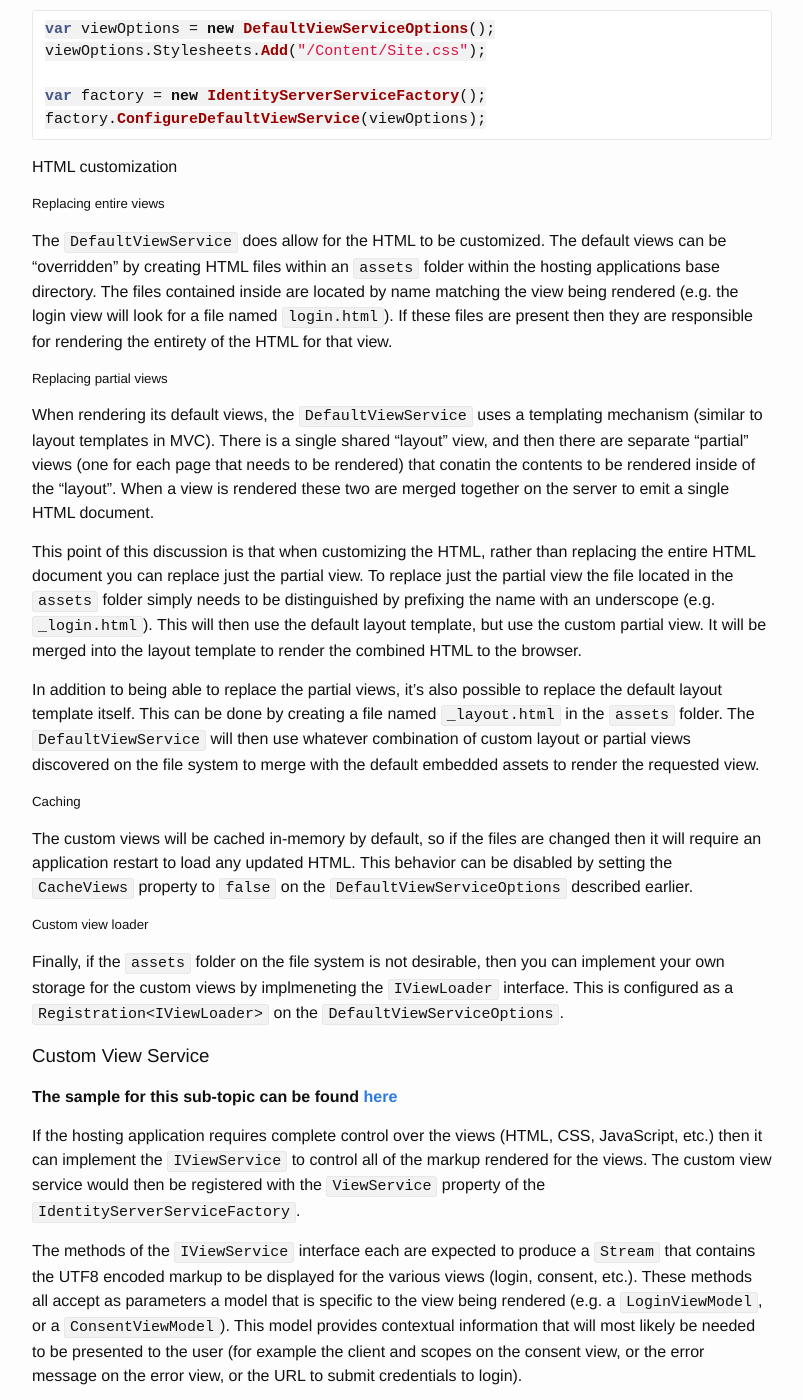
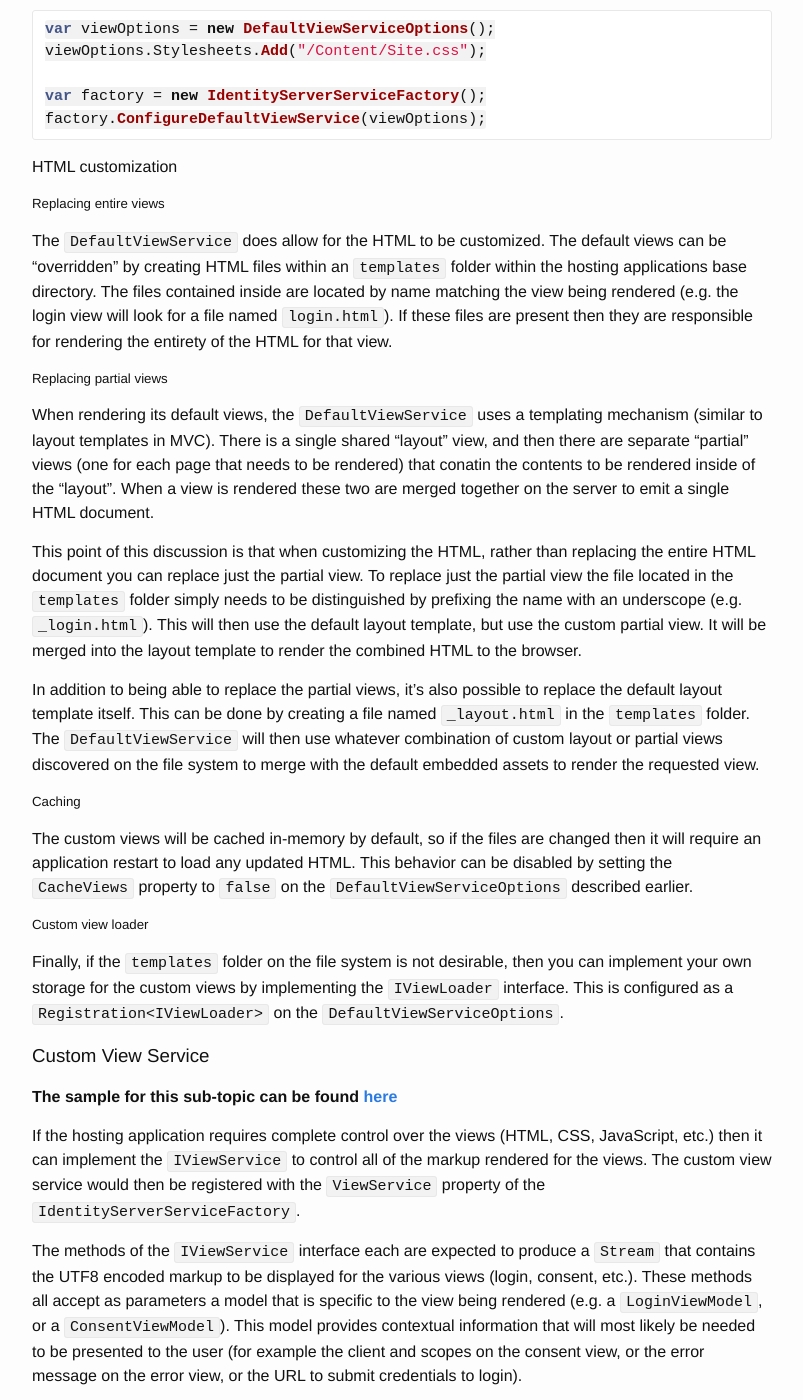
Before and after one commit to IdentityServer/Documentation, a Jekyll site: the page built from docs/advanced/customizingViews.md, in a window 1280 px wide and 1400 px high, scrolled down 955 px. Shown: the whole window, without its empty margins (238-1041 px from the left). Built offline with Jekyll 4.4.1, drawn with Linux system fonts in a browser that asks for light colours; Markdown is read by kramdown in place of the engine named in the settings.

Commit message:
Fixed location of view overrides

```diff
--- a/docs/advanced/customizingViews.md
+++ b/docs/advanced/customizingViews.md
@@ -40,15 +40,15 @@
 
 ##### Replacing entire views
 
-The `DefaultViewService` does allow for the HTML to be customized. The default views can be "overridden" by creating HTML files within an `assets` folder within the hosting applications base directory. The files contained inside are located by name matching the view being rendered (e.g. the login view will look for a file named `login.html`). If these files are present then they are responsible for rendering the entirety of the HTML for that view.
+The `DefaultViewService` does allow for the HTML to be customized. The default views can be "overridden" by creating HTML files within an `templates` folder within the hosting applications base directory. The files contained inside are located by name matching the view being rendered (e.g. the login view will look for a file named `login.html`). If these files are present then they are responsible for rendering the entirety of the HTML for that view.
 
 ##### Replacing partial views
 
 When rendering its default views, the `DefaultViewService` uses a templating mechanism (similar to layout templates in MVC). There is a single shared "layout" view, and then there are separate "partial" views (one for each page that needs to be rendered) that conatin the contents to be rendered inside of the "layout". When a view is rendered these two are merged together on the server to emit a single HTML document.
 
-This point of this discussion is that when customizing the HTML, rather than replacing the entire HTML document you can replace just the partial view. To replace just the partial view the file located in the `assets` folder simply needs to be distinguished by prefixing the name with an underscope (e.g. `_login.html`). This will then use the default layout template, but use the custom partial view. It will be merged into the layout template to render the combined HTML to the browser.
+This point of this discussion is that when customizing the HTML, rather than replacing the entire HTML document you can replace just the partial view. To replace just the partial view the file located in the `templates` folder simply needs to be distinguished by prefixing the name with an underscope (e.g. `_login.html`). This will then use the default layout template, but use the custom partial view. It will be merged into the layout template to render the combined HTML to the browser.
 
-In addition to being able to replace the partial views, it's also possible to replace the default layout template itself. This can be done by creating a file named `_layout.html` in the `assets` folder. The `DefaultViewService` will then use whatever combination of custom layout or partial views discovered on the file system to merge with the default embedded assets to render the requested view.
+In addition to being able to replace the partial views, it's also possible to replace the default layout template itself. This can be done by creating a file named `_layout.html` in the `templates` folder. The `DefaultViewService` will then use whatever combination of custom layout or partial views discovered on the file system to merge with the default embedded assets to render the requested view.
 
 ##### Caching
 
@@ -56,7 +56,7 @@
 
 ##### Custom view loader
 
-Finally, if the `assets` folder on the file system is not desirable, then you can implement your own storage for the custom views by implmeneting the `IViewLoader` interface. This is configured as a `Registration<IViewLoader>` on the  `DefaultViewServiceOptions`.
+Finally, if the `templates` folder on the file system is not desirable, then you can implement your own storage for the custom views by implementing the `IViewLoader` interface. This is configured as a `Registration<IViewLoader>` on the  `DefaultViewServiceOptions`.
 
 ### Custom View Service
 
```
